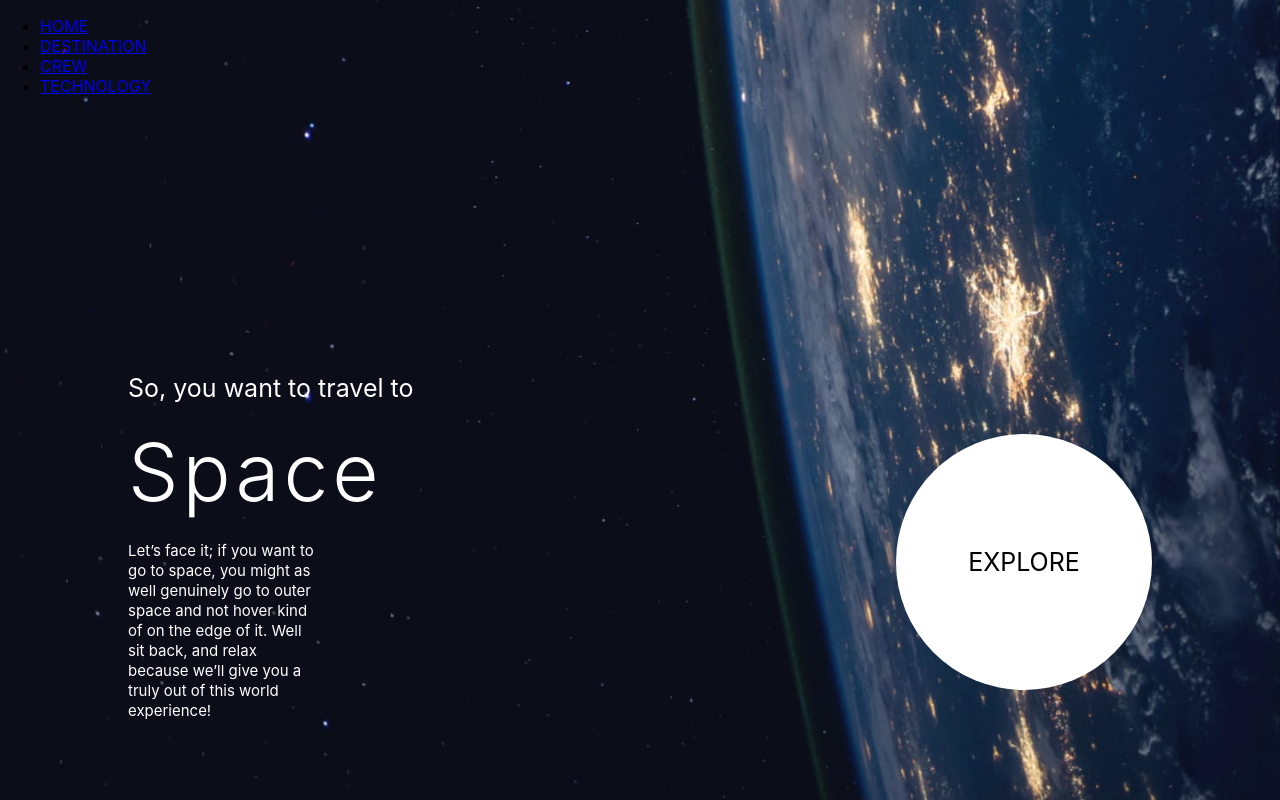
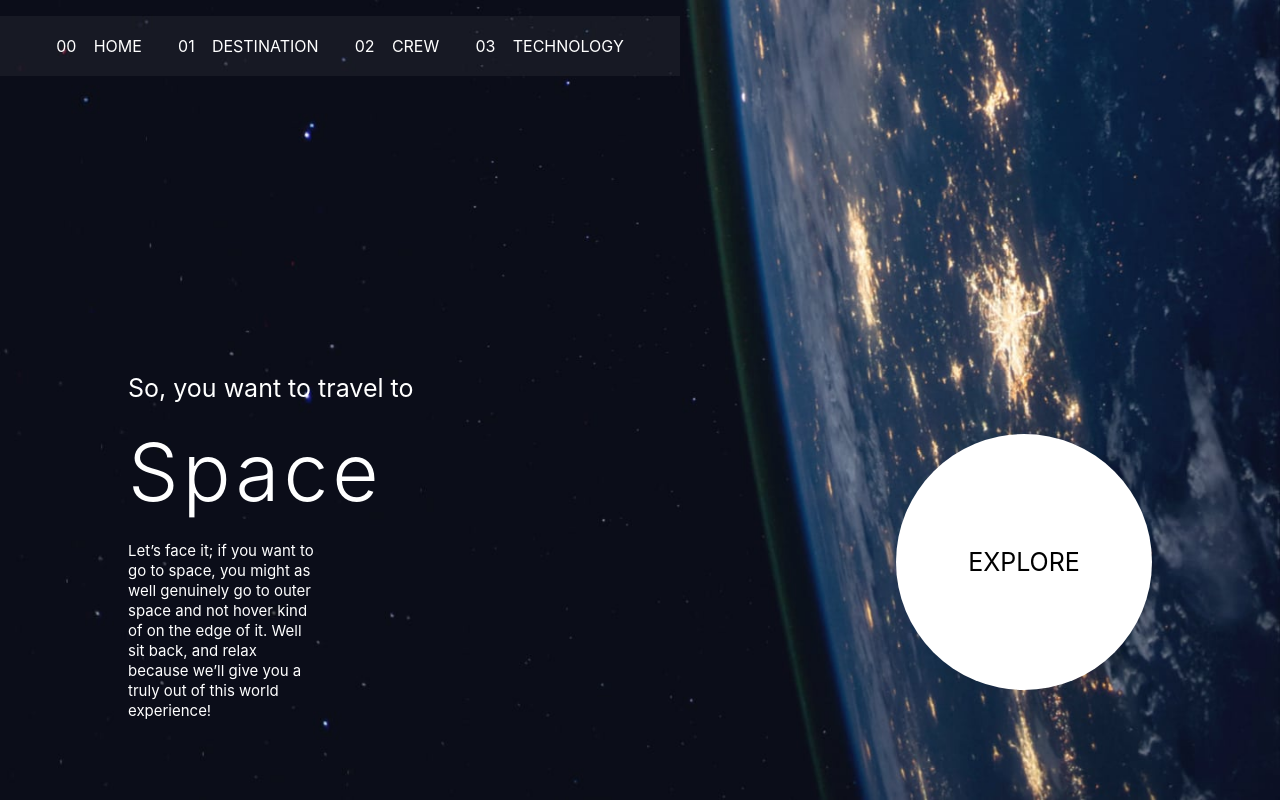
Before and after one commit to MarufSharifi/Tourism, a React (Create React App) app: page / in a window 1280 px wide. Built offline with nearby package versions, Linux system fonts and the light colour scheme.

Commit message:
refactored the app.tsx and app.css

```diff
--- a/src/App.css
+++ b/src/App.css
@@ -3,6 +3,30 @@
   height: 100vh;
 }
 
-.nav {
+nav {
+  width: 100vw;
   position: absolute;
+  display: flex;
+  flex-direction: row;
 }
+
+ol {
+  width: 50vw;
+  background-color: rgba(255, 255, 255, 0.05);
+  padding: 20px;
+  display: flex;
+  flex-direction: row;
+  align-items: center;
+  justify-content: space-evenly;
+  list-style-type: none;
+}
+
+li {
+}
+
+.link {
+  word-spacing: 1vw;
+  color: white;
+  text-decoration: none;
+  text-transform: uppercase;
+}
--- a/src/App.tsx
+++ b/src/App.tsx
@@ -6,21 +6,29 @@ function App() {
   return (
     <Router>
       <div className="App">
-        <nav className="nav">
-          <ul>
+        <nav>
+          <ol>
             <li>
-              <Link to="/">HOME</Link>
+              <Link className="link" to="/">
+                00 home
+              </Link>
             </li>
             <li>
-              <Link to="/destination">DESTINATION</Link>
+              <Link className="link" to="/destination">
+                01 destination
+              </Link>
             </li>
             <li>
-              <Link to="/crew">CREW</Link>
+              <Link className="link" to="/crew">
+                02 crew
+              </Link>
             </li>
             <li>
-              <Link to="/technology">TECHNOLOGY</Link>
+              <Link className="link" to="/technology">
+                03 technology
+              </Link>
             </li>
-          </ul>
+          </ol>
         </nav>
         <Switch>
           <Route exact path="/">
```
